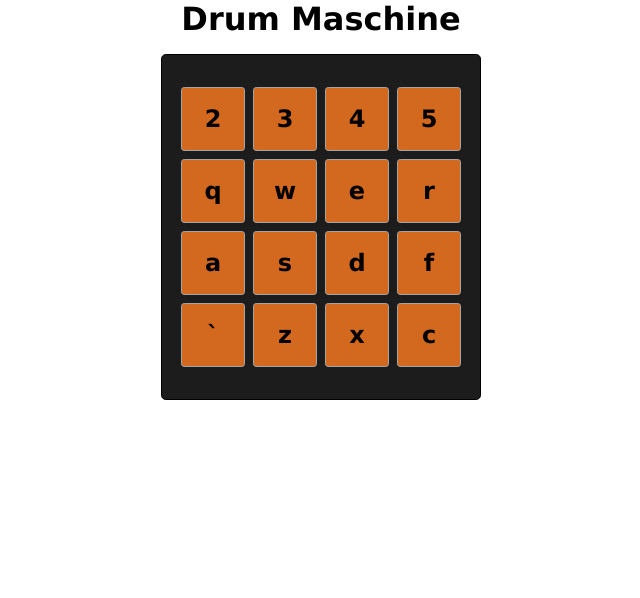
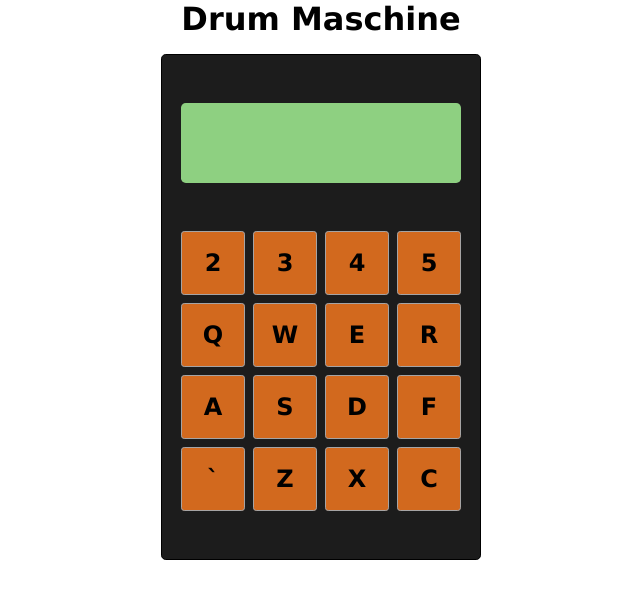
Before and after one commit to RadoslawZemlo/drum-machine, a React (Create React App) app: page / in a window 1280 px wide. Shown: the top 598 px of the page, without its empty margins (319-959 px from the left). Built offline with nearby package versions, Linux system fonts and the light colour scheme.

Commit message:
Add a display which shows the current playing music sample

```diff
--- a/src/App.css
+++ b/src/App.css
@@ -17,12 +17,24 @@ header h1 {
   width: 20rem;
 }
 
+.display {
+  background-color: #8ed081;
+  border-radius: 0.3rem;
+  display: flex;
+  align-items: center;
+  font-size: 1.3rem;
+  height: 5rem;
+  margin: 3rem auto;
+  padding: 1rem;
+  width: 17.5rem;
+}
+
 .pads-container {
   display: flex;
   flex-wrap: wrap;
   justify-content: center;
   gap: 0.5rem;
-  margin: 2rem auto;
+  margin: 3rem auto;
 }
 
 .pad {
@@ -40,7 +52,7 @@ header h1 {
 }
 
 .pad[paddown="1"] {
-  animation: paddown 0.2s linear 1;
+  animation: paddown 0.3s linear 1;
 }
 
 @keyframes paddown {
--- /dev/null
+++ b/src/components/Display/Display.js
@@ -0,0 +1,9 @@
+const Display = ({ currentPlay }) => {
+  return (
+    <div className="display">
+      <p>{currentPlay}</p>
+    </div>
+  );
+};
+
+export default Display;
--- a/src/components/DrumMachine/DrumMachine.js
+++ b/src/components/DrumMachine/DrumMachine.js
@@ -1,7 +1,11 @@
+import { useState } from "react";
+import Display from "../Display/Display";
 import Pad from "../Pad/Pad";
 import * as sounds from "../Samples/Samples";
 
 const DrumMachine = () => {
+  const [currentPlay, setCurrentPlay] = useState();
+
   const keys = [
     "2",
     "3",
@@ -21,15 +25,21 @@ const DrumMachine = () => {
     "c"
   ];
 
-  console.log(sounds);
-
+  const samplesNames = Object.keys(sounds);
   const samples = Object.values(sounds);
 
   return (
     <div className="drum-machine">
+      <Display currentPlay={currentPlay} />
       <div className="pads-container">
         {samples.map((sample, i) => (
-          <Pad key={i} keyPress={keys[i]} sample={sample} />
+          <Pad
+            key={i}
+            keyPress={keys[i]}
+            sample={sample}
+            sampleName={samplesNames[i]}
+            setCurrentPlay={setCurrentPlay}
+          />
         ))}
       </div>
     </div>
--- a/src/components/Pad/Pad.js
+++ b/src/components/Pad/Pad.js
@@ -1,6 +1,6 @@
-import React, { useState, useEffect } from "react";
+import { useState, useEffect } from "react";
 
-const Pad = ({ keyPress, sample }) => {
+const Pad = ({ keyPress, sample, sampleName, setCurrentPlay }) => {
   const [padDown, setPadDown] = useState(0);
 
   useEffect(() => {
@@ -13,6 +13,7 @@ const Pad = ({ keyPress, sample }) => {
     sample.currentTime = 0;
 
     sample.play();
+    setCurrentPlay(sampleName);
     setPadDown(1);
   };
 
@@ -21,6 +22,7 @@ const Pad = ({ keyPress, sample }) => {
       sample.currentTime = 0;
 
       sample.play();
+      setCurrentPlay(sampleName);
       setPadDown(1);
     }
   };
@@ -32,7 +34,7 @@ const Pad = ({ keyPress, sample }) => {
       onAnimationEnd={() => setPadDown(0)}
       paddown={padDown}
     >
-      {keyPress}
+      {keyPress.toUpperCase()}
     </button>
   );
 };
```
